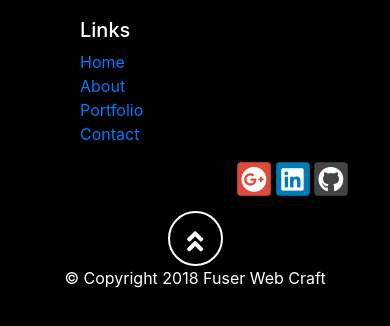
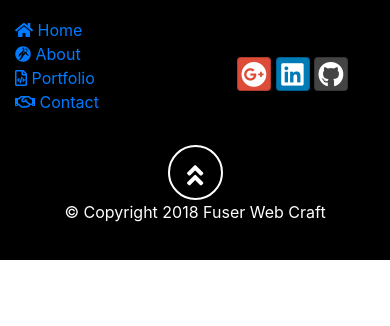
Before and after one commit to fuser84/my_portfolio, a website: page index.html in a window 390 px wide. Shown: the part 3118-3444 px from the top of the page. After the commit the page ends 3378 px from the top, so only its background shows below. Drawn offline with nearby package versions, Linux system fonts and the light colour scheme; some packages are replaced by stand-ins of ours; a web font is replaced by a local one.

Commit message:
make footer responsive

```diff
--- a/css/styles.css
+++ b/css/styles.css
@@ -39,7 +39,6 @@ address,
     text-align: center;
 }
 
-
 .parallax1Img {
     background-image: url("/img/forest.jpeg");
 }
@@ -69,11 +68,10 @@ address,
     background-repeat: no-repeat;
     background-size: cover;
     color: white;
-
 }
 
-.parallax3Img{
-    background-image: url("/img/binary.jpg") ;
+.parallax3Img {
+    background-image: url("/img/binary.jpg");
 }
 
 .parallax4 {
@@ -166,12 +164,12 @@ img:hover {
     color: white;
 }
 
-#github:hover{
+#github:hover {
     background-color: white;
     color: black;
 }
 
-#google:hover{
+#google:hover {
     background-color: red;
 }
 
@@ -181,3 +179,11 @@ img:hover {
     display: flex;
     align-items: center;
 }
+
+a {
+    text-decoration: none;
+}
+
+a:hover {
+    text-decoration: none;
+}
--- a/index.html
+++ b/index.html
@@ -189,27 +189,27 @@
 <footer class="footer">
     <div class="container">
         <div class="row">
-            <div class="col-5 offset-2 col-sm-2">
-                <h5>Links</h5>
+            <div class="col offset-0 col-sm-2 mx-auto align-self-center">
+
                 <ul class="list-unstyled">
                     <li>
-                        <a id="bottom_home" href="#">Home</a>
+                        <a id="bottom_home" href="#"><i class="fas fa-home"></i> Home</a>
                     </li>
                     <li>
-                        <a id="bottom_about" href="#about">About</a>
+                        <a id="bottom_about" href="#"><i class="fab fa-grav"></i> About</a>
                     </li>
                     <li>
-                        <a id="bottom_portfolio" href="#">Portfolio</a>
+                        <a id="bottom_portfolio" href="#"><i class="far fa-file-code"></i> Portfolio</a>
                     </li>
                     <li>
-                        <a id="bottom_contact" href="#">Contact</a>
+                        <a id="bottom_contact" href="#"><i class="far fa-handshake"></i> Contact</a>
                     </li>
                 </ul>
             </div>
-            <div class="col-6 col-sm-3 align-self-center  text-right">
+            <!-- <div class="col-6 col-sm-3 align-self-center  text-right">
 
-            </div>
-            <div class="col col-sm-4 align-self-center">
+            </div> -->
+            <div class="col col-sm-4 mx-auto align-self-center">
                 <div style="text-align: center;">
                     <a class="btn btn-social-icon btn-google-plus" href="https://plus.google.com/u/0/+VolodymyrNovodid"
                        target="_blank">
```
